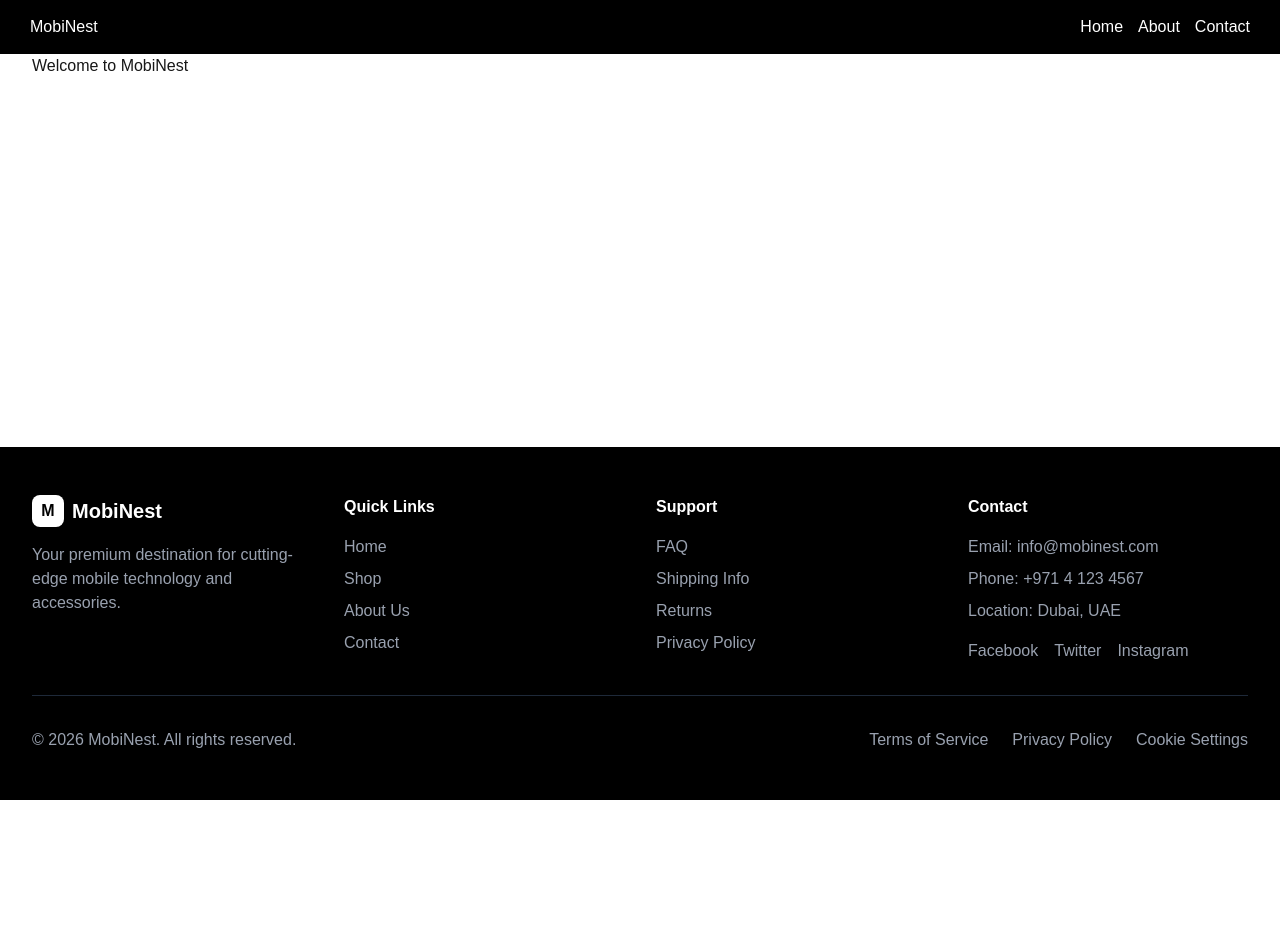
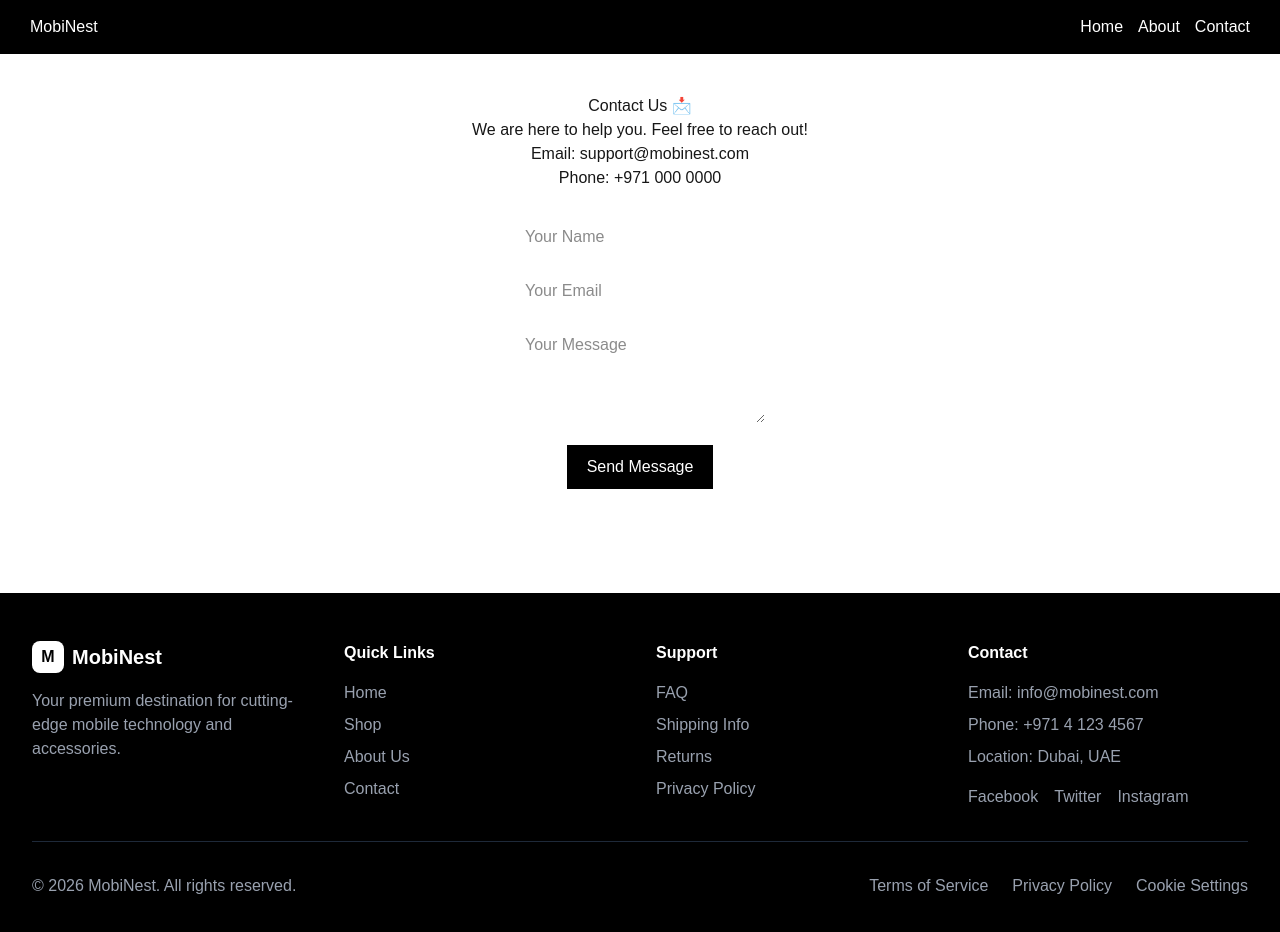
Before and after one commit to umaruae2025-spec/MobiNest, a Next.js app: page /contact in a window 1280 px wide. Shown: the top 932 px of the page. Before the commit the page ends 800 px from the top, so only its background shows below. Built offline with nearby package versions, Linux system fonts and the light colour scheme.

Commit message:
fix contact page content

```diff
--- a/app/contact/page.tsx
+++ b/app/contact/page.tsx
@@ -1,7 +1,44 @@
-export default function Home() {
+export default function Contact() {
   return (
-    <main>
-      <h1>Welcome to MobiNest</h1>
+    <main style={{ padding: "40px", textAlign: "center" }}>
+      <h1>Contact Us 📩</h1>
+
+      <p>We are here to help you. Feel free to reach out!</p>
+
+      <p>Email: support@mobinest.com</p>
+      <p>Phone: +971 000 0000</p>
+
+      <form style={{ marginTop: "20px" }}>
+        <input
+          type="text"
+          placeholder="Your Name"
+          style={{ padding: "10px", margin: "5px", width: "250px" }}
+        />
+        <br />
+
+        <input
+          type="email"
+          placeholder="Your Email"
+          style={{ padding: "10px", margin: "5px", width: "250px" }}
+        />
+        <br />
+
+        <textarea
+          placeholder="Your Message"
+          style={{ padding: "10px", margin: "5px", width: "250px", height: "100px" }}
+        />
+        <br />
+
+        <button style={{
+          padding: "10px 20px",
+          background: "black",
+          color: "white",
+          border: "none",
+          marginTop: "10px"
+        }}>
+          Send Message
+        </button>
+      </form>
     </main>
   );
 }
```
